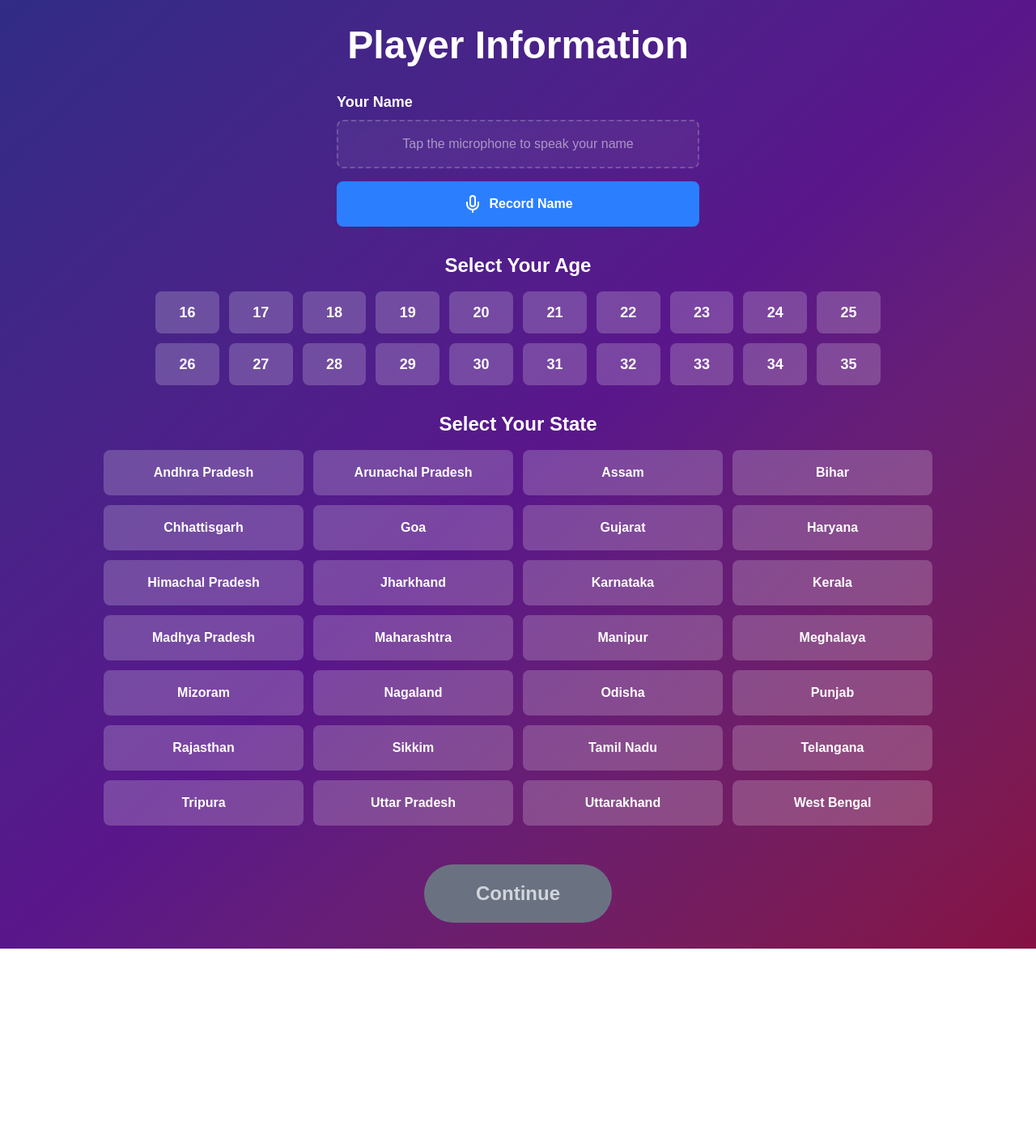
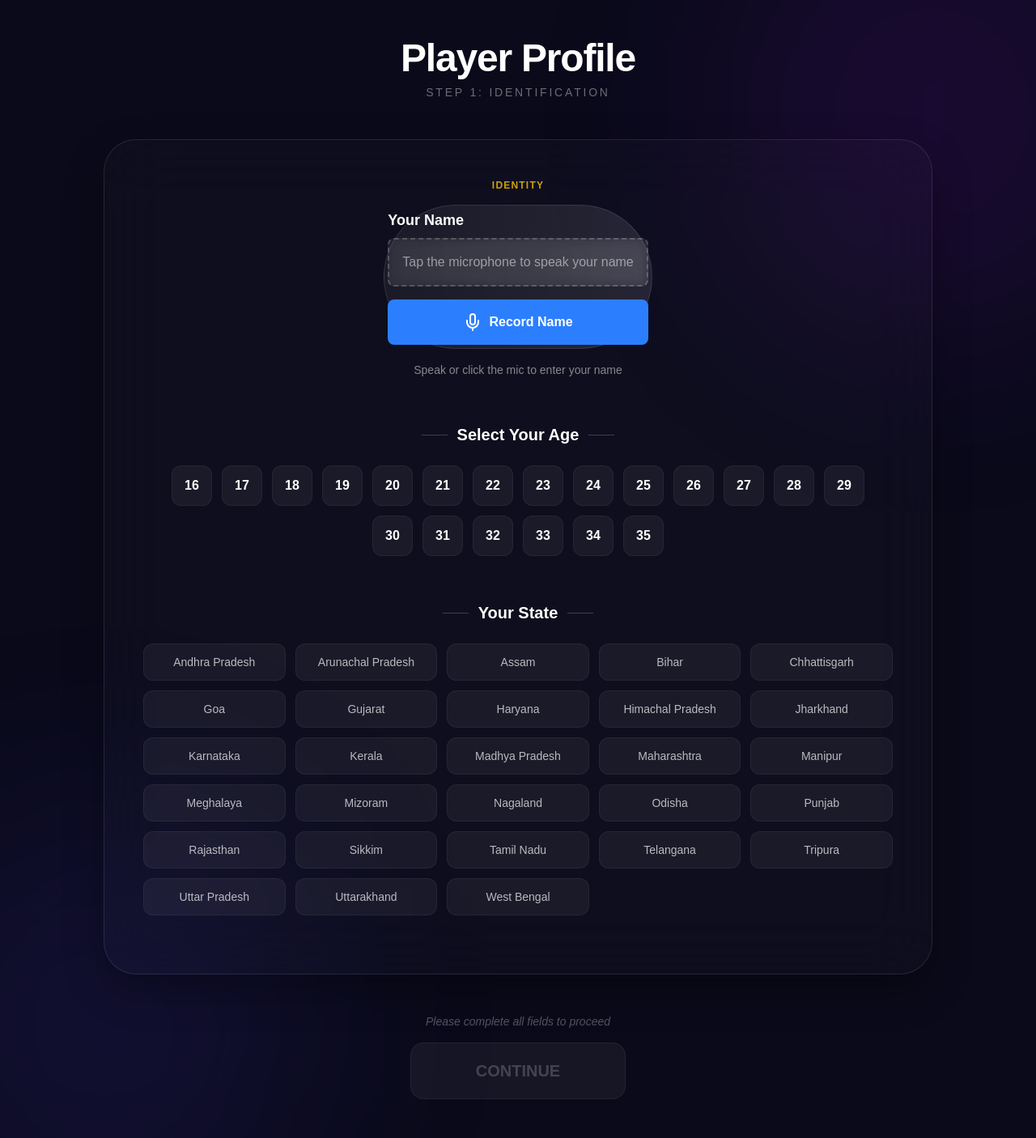
Before and after one commit to dariogeorge21/chase-christ, a Next.js app: page /input in a window 1280 px wide. Shown: the whole page at 81% size. Before the commit the page ends 1172 px from the top, so only its background shows below. Built offline with nearby package versions, Linux system fonts and the light colour scheme.

Commit message:
enhance input page

```diff
--- a/app/input/page.tsx
+++ b/app/input/page.tsx
@@ -1,7 +1,7 @@
 "use client";
 
 import { useState } from "react";
-import { motion } from "framer-motion";
+import { motion, AnimatePresence } from "framer-motion";
 import { useRouter } from "next/navigation";
 import { useAppStore } from "@/lib/store";
 import { INDIAN_STATES, AGE_RANGE } from "@/lib/types";
@@ -24,103 +24,159 @@ export default function InputPage() {
     }
   };
 
+  const containerVariants = {
+    hidden: { opacity: 0 },
+    show: {
+      opacity: 1,
+      transition: { staggerChildren: 0.15 }
+    }
+  };
+
+  const itemVariants = {
+    hidden: { y: 20, opacity: 0 },
+    show: { y: 0, opacity: 1 }
+  };
+
   return (
-    <div className="min-h-screen bg-gradient-to-br from-indigo-900 via-purple-900 to-pink-900 py-8 px-4">
-      <div className="max-w-6xl mx-auto">
-        <motion.h1
-          initial={{ y: -30, opacity: 0 }}
-          animate={{ y: 0, opacity: 1 }}
-          className="text-4xl md:text-5xl font-bold text-white text-center mb-8"
+    <div className="relative min-h-screen w-full overflow-x-hidden bg-[#0a0a1a] flex flex-col items-center py-12 px-4">
+
+      {/* --- BACKGROUND DECOR (Consistent with Landing) --- */}
+      <div className="absolute inset-0 z-0">
+        <div className="absolute top-[-10%] right-[-10%] w-[40%] h-[40%] rounded-full bg-purple-600/10 blur-[120px]" />
+        <div className="absolute bottom-[-10%] left-[-10%] w-[40%] h-[40%] rounded-full bg-indigo-600/10 blur-[120px]" />
+      </div>
+
+      <motion.div
+        variants={containerVariants}
+        initial="hidden"
+        animate="show"
+        className="relative z-10 w-full max-w-5xl"
       >
-          Player Information
-        </motion.h1>
-
-        {/* Voice Input for Name */}
-        <motion.div
-          initial={{ y: 30, opacity: 0 }}
-          animate={{ y: 0, opacity: 1 }}
-          transition={{ delay: 0.2 }}
-          className="mb-8 flex justify-center"
-        >
-          <VoiceInput onNameCapture={setName} currentName={name} />
+        {/* Header Section */}
+        <motion.div variants={itemVariants} className="text-center mb-12">
+          <h1 className="text-4xl md:text-5xl font-black text-white tracking-tight mb-2">
+            Player Profile
+          </h1>
+          <p className="text-white/40 uppercase tracking-[0.2em] text-sm">Step 1: Identification</p>
         </motion.div>
 
-        {/* Age Selection */}
-        <motion.div
-          initial={{ y: 30, opacity: 0 }}
-          animate={{ y: 0, opacity: 1 }}
-          transition={{ delay: 0.4 }}
-          className="mb-8"
-        >
-          <h2 className="text-2xl font-semibold text-white mb-4 text-center">Select Your Age</h2>
-          <div className="grid grid-cols-5 md:grid-cols-10 gap-3 max-w-4xl mx-auto">
+        {/* Main Glass Form Container */}
+        <div className="bg-white/[0.02] border border-white/10 backdrop-blur-2xl rounded-[2.5rem] p-6 md:p-12 shadow-[0_20px_50px_rgba(0,0,0,0.3)]">
+
+          {/* 1. Voice Input Section */}
+          <motion.section variants={itemVariants} className="mb-14">
+            <div className="flex flex-col items-center">
+              <span className="text-yellow-400/80 text-xs font-bold uppercase tracking-widest mb-4">Identity</span>
+              <div className="p-1 rounded-full bg-gradient-to-r from-white/5 to-white/10 border border-white/10">
+                <VoiceInput onNameCapture={setName} currentName={name} />
+              </div>
+              <p className="mt-4 text-white/50 text-sm">Speak or click the mic to enter your name</p>
+            </div>
+          </motion.section>
+
+          {/* 2. Age Selection */}
+          <motion.section variants={itemVariants} className="mb-14">
+            <h2 className="text-xl font-semibold text-white mb-6 flex items-center justify-center gap-3">
+              <span className="h-px w-8 bg-white/20" />
+              Select Your Age
+              <span className="h-px w-8 bg-white/20" />
+            </h2>
+            <div className="flex flex-wrap justify-center gap-3 max-w-4xl mx-auto">
               {AGE_RANGE.map((ageValue) => (
-              <motion.button
+                <button
                   key={ageValue}
-                whileHover={{ scale: 1.1 }}
-                whileTap={{ scale: 0.95 }}
                   onClick={() => setAge(ageValue)}
-                className={`py-3 px-4 rounded-lg font-bold text-lg transition-all ${
+                  className={`relative min-w-[50px] h-[50px] rounded-xl font-bold transition-all duration-300 overflow-hidden border ${
                     age === ageValue
-                    ? "bg-yellow-400 text-gray-900 shadow-lg scale-110"
-                    : "bg-white/20 text-white hover:bg-white/30"
+                      ? "bg-yellow-400 text-gray-950 border-yellow-300 shadow-[0_0_20px_rgba(234,179,8,0.4)] scale-110"
+                      : "bg-white/5 text-white border-white/5 hover:border-white/20 hover:bg-white/10"
                   }`}
                 >
                   {ageValue}
-              </motion.button>
+                </button>
               ))}
             </div>
-        </motion.div>
+          </motion.section>
 
-        {/* Location Selection */}
-        <motion.div
-          initial={{ y: 30, opacity: 0 }}
-          animate={{ y: 0, opacity: 1 }}
-          transition={{ delay: 0.6 }}
-          className="mb-8"
-        >
-          <h2 className="text-2xl font-semibold text-white mb-4 text-center">Select Your State</h2>
-          <div className="grid grid-cols-2 md:grid-cols-4 gap-3 max-w-5xl mx-auto">
+          {/* 3. Location Selection */}
+          <motion.section variants={itemVariants} className="mb-6">
+            <h2 className="text-xl font-semibold text-white mb-6 flex items-center justify-center gap-3">
+              <span className="h-px w-8 bg-white/20" />
+              Your State
+              <span className="h-px w-8 bg-white/20" />
+            </h2>
+            <div className="grid grid-cols-2 sm:grid-cols-3 md:grid-cols-4 lg:grid-cols-5 gap-3">
               {INDIAN_STATES.map((state) => (
-              <motion.button
+                <button
                   key={state}
-                whileHover={{ scale: 1.05 }}
-                whileTap={{ scale: 0.95 }}
                   onClick={() => setLocation(state)}
-                className={`py-4 px-4 rounded-lg font-semibold transition-all ${
+                  className={`px-4 py-3 rounded-xl text-sm font-medium transition-all duration-300 border ${
                     location === state
-                    ? "bg-yellow-400 text-gray-900 shadow-lg"
-                    : "bg-white/20 text-white hover:bg-white/30"
+                      ? "bg-white text-gray-950 border-white shadow-[0_0_25px_rgba(255,255,255,0.2)]"
+                      : "bg-white/5 text-white/70 border-white/5 hover:border-white/20 hover:bg-white/10"
                   }`}
                 >
                   {state}
-              </motion.button>
+                </button>
               ))}
             </div>
+          </motion.section>
+        </div>
+
+        {/* Continue Button Area */}
+        <motion.div
+          variants={itemVariants}
+          className="flex flex-col items-center mt-12"
+        >
+          <AnimatePresence mode="wait">
+            {!isValid && (
+              <motion.p
+                initial={{ opacity: 0 }}
+                animate={{ opacity: 1 }}
+                exit={{ opacity: 0 }}
+                className="text-white/30 text-sm mb-4 italic"
+              >
+                Please complete all fields to proceed
+              </motion.p>
+            )}
+          </AnimatePresence>
+
+          <button
+            onClick={handleContinue}
+            disabled={!isValid}
+            className={`group relative px-20 py-5 rounded-2xl text-xl font-black transition-all duration-500 overflow-hidden ${
+              isValid
+                ? "bg-gradient-to-r from-emerald-400 via-green-500 to-emerald-600 text-gray-950 shadow-[0_10px_40px_rgba(16,185,129,0.3)] cursor-pointer"
+                : "bg-white/5 text-white/20 border border-white/5 cursor-not-allowed"
+            }`}
+          >
+            {/* Shimmer for active button */}
+            {isValid && (
+              <div className="absolute inset-0 w-full h-full bg-gradient-to-r from-transparent via-white/40 to-transparent -translate-x-full group-hover:animate-[shimmer_1.5s_infinite]" />
+            )}
+            <span className="relative z-10 flex items-center gap-2">
+              CONTINUE {isValid && <motion.span animate={{ x: [0, 5, 0] }} transition={{ repeat: Infinity }}>→</motion.span>}
+            </span>
+          </button>
+        </motion.div>
       </motion.div>
 
-        {/* Continue Button */}
-        <motion.div
-          initial={{ y: 30, opacity: 0 }}
-          animate={{ y: 0, opacity: 1 }}
-          transition={{ delay: 0.8 }}
-          className="flex justify-center mt-12"
-        >
-          <motion.button
-            whileHover={isValid ? { scale: 1.05 } : {}}
-            whileTap={isValid ? { scale: 0.95 } : {}}
-            onClick={handleContinue}
-            disabled={!isValid}
-            className={`px-16 py-5 rounded-full text-2xl font-bold transition-all ${
-              isValid
-                ? "bg-gradient-to-r from-green-400 to-green-600 text-white shadow-2xl cursor-pointer"
-                : "bg-gray-500 text-gray-300 cursor-not-allowed"
-            }`}
-          >
-            Continue
-          </motion.button>
-        </motion.div>
-      </div>
+      <style jsx global>{`
+        @keyframes shimmer {
+          100% { transform: translateX(100%); }
+        }
+        /* Custom scrollbar for better aesthetics if needed */
+        ::-webkit-scrollbar {
+          width: 8px;
+        }
+        ::-webkit-scrollbar-track {
+          background: rgba(255, 255, 255, 0.05);
+        }
+        ::-webkit-scrollbar-thumb {
+          background: rgba(255, 255, 255, 0.1);
+          border-radius: 10px;
+        }
+      `}</style>
     </div>
   );
 }
```
Lines whose indentation alone changed are shown as unchanged.
